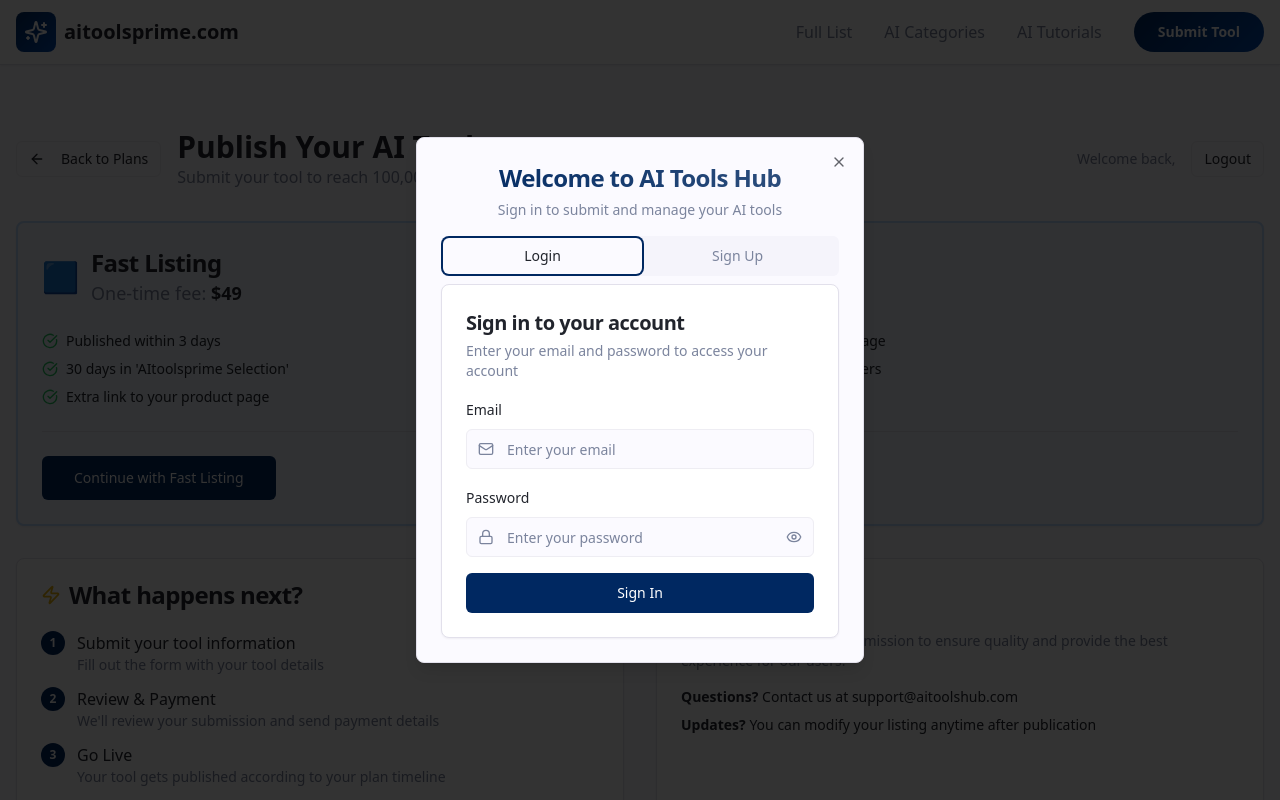
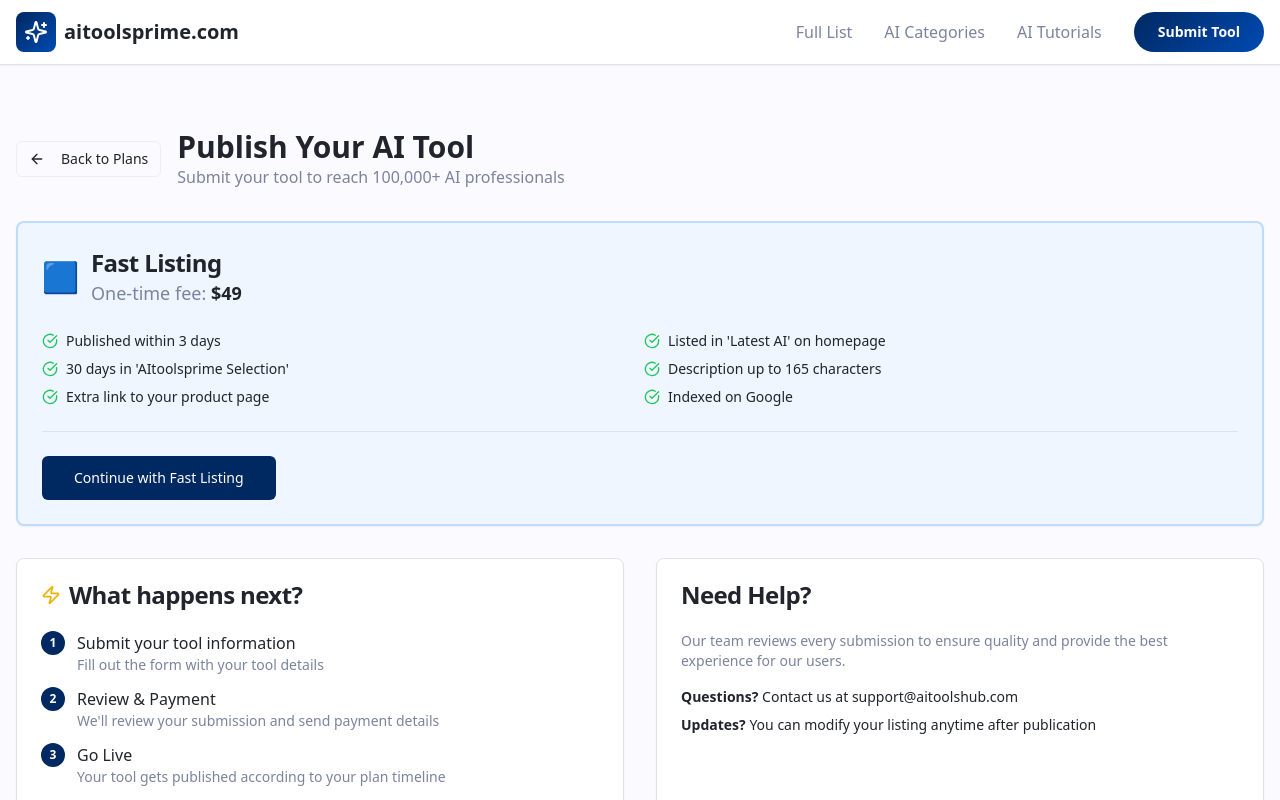
Before and after one commit to infospiderorbit/bright-ai-directory, a React (Vite) app: page /publish-tool in a window 1280 px wide. Shown: the top 800 px of the page. Built offline with nearby package versions, Linux system fonts and the light colour scheme.

Commit message:
Remove user login functionality

```diff
--- a/src/pages/PublishToolPage.tsx
+++ b/src/pages/PublishToolPage.tsx
@@ -6,15 +6,12 @@ import { Badge } from "@/components/ui/badge";
 import { ArrowLeft, Star, CheckCircle, Zap, Crown } from "lucide-react";
 import Header from "@/components/Header";
 import Footer from "@/components/Footer";
-import { ProtectedRoute } from "@/components/auth/ProtectedRoute";
 import { ToolPublishForm } from "@/components/publish/ToolPublishForm";
-import { useAuth } from "@/components/auth/AuthProvider";
 
 const PublishToolPage = () => {
   const [searchParams] = useSearchParams();
   const selectedPlan = (searchParams.get('plan') as 'fast' | 'verified' | 'featured') || 'fast';
   const [showForm, setShowForm] = useState(false);
-  const { user, logout } = useAuth();
 
   const planDetails = {
     fast: {
@@ -69,7 +66,7 @@ const PublishToolPage = () => {
       <Header />
 
       <main className="container mx-auto px-4 py-16">
-        {/* Header with User Info */}
+        {/* Header */}
         <div className="flex items-center justify-between mb-8">
           <div className="flex items-center gap-4">
             <Link to="/submit-tool">
@@ -82,16 +79,6 @@ const PublishToolPage = () => {
               <h1 className="text-3xl font-bold">Publish Your AI Tool</h1>
               <p className="text-muted-foreground">Submit your tool to reach 100,000+ AI professionals</p>
             </div>
-          </div>
-
-          <div className="flex items-center gap-4">
-            <div className="text-right">
-              <p className="text-sm text-muted-foreground">Welcome back,</p>
-              <p className="font-semibold">{user?.name}</p>
-            </div>
-            <Button variant="outline" size="sm" onClick={logout}>
-              Logout
-            </Button>
           </div>
         </div>
 
@@ -213,11 +200,7 @@ const PublishToolPage = () => {
     );
   }
 
-  return (
-    <ProtectedRoute fallback={<PlanSelection />}>
-      <PlanSelection />
-    </ProtectedRoute>
-  );
+  return <PlanSelection />;
 };
 
 export default PublishToolPage;
```
